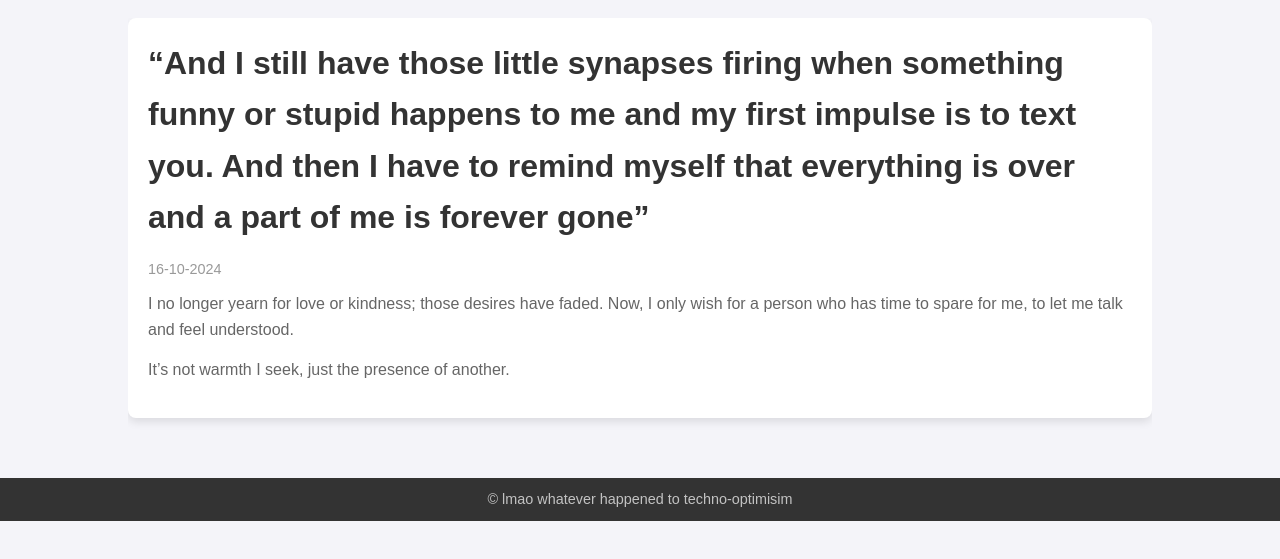
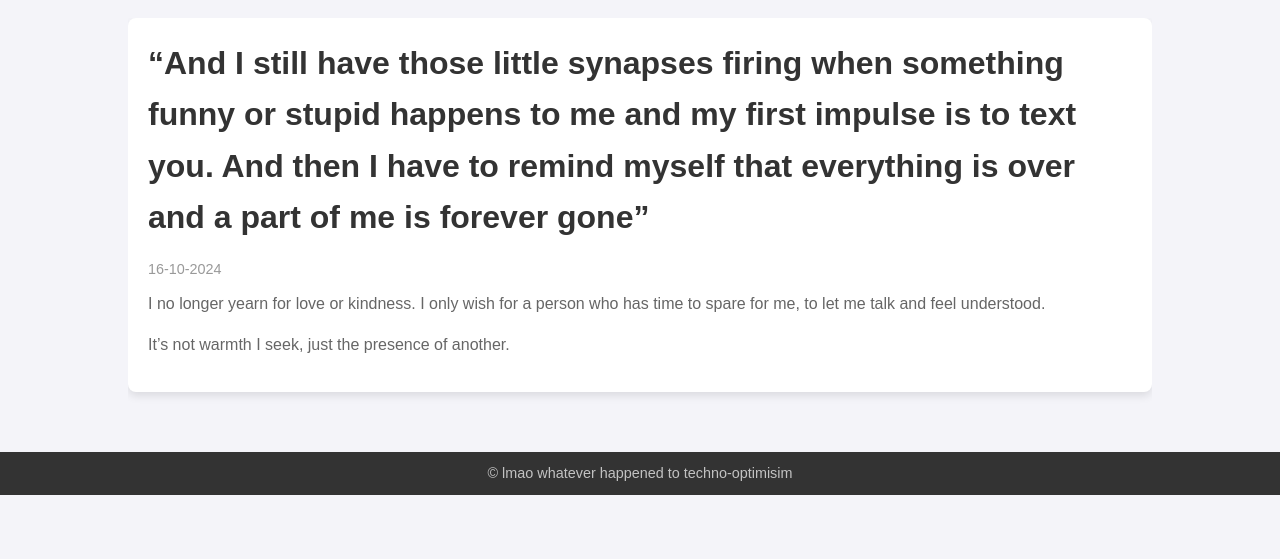
Before and after one commit to wahb8/Blog, a plain HTML site: page And I still.html in a window 1280 px wide. Shown: the part 75-634 px from the top of the page. Drawn offline with Linux system fonts and the light colour scheme.

Commit message:
Update And I still.html

```diff
--- a/And I still.html
+++ b/And I still.html
@@ -20,7 +20,7 @@
 “And I still have those little synapses firing when something funny or stupid happens to me and my first impulse is to text you. And then I have to remind myself that everything is over and a part of me is forever gone”
 </h2>
                 <p class="post-date">16-10-2024</p>
-                <p>I no longer yearn for love or kindness; those desires have faded. Now, I only wish for a person who has time to spare for me, to let me talk and feel understood.</p>
+                <p>I no longer yearn for love or kindness. I only wish for a person who has time to spare for me, to let me talk and feel understood.</p>
 
                 <p>It’s not warmth I seek, just the presence of another.</p>
 
```
